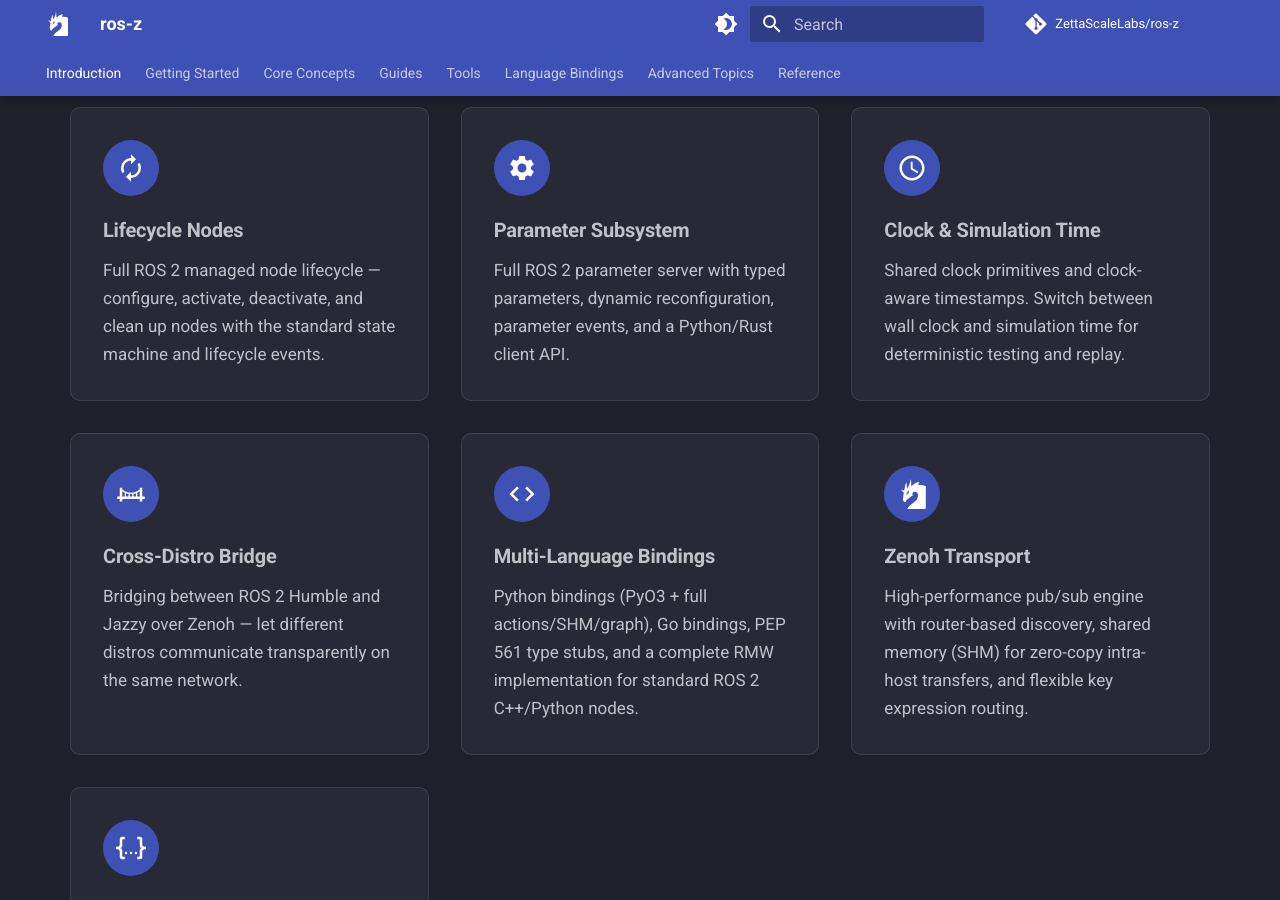
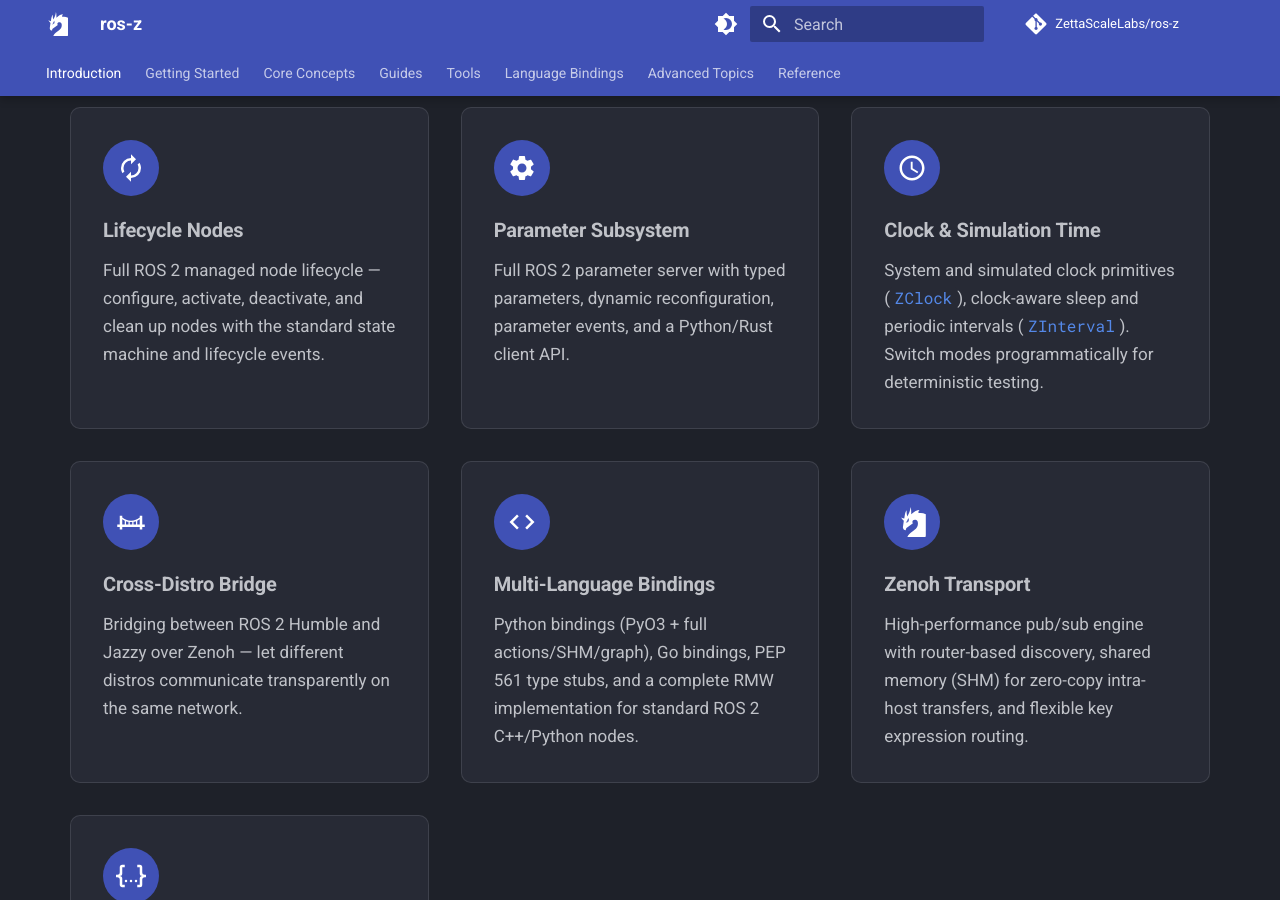
Before and after one commit to ZettaScaleLabs/ros-z, an MkDocs documentation site: the page built from docs/index.md, in a window 1280 px wide and 900 px high, scrolled down 1031 px. Built offline with MkDocs 1.6.1 and Material for MkDocs 9.7.7, drawn with Linux system fonts in a browser that asks for light colours; comment, search, counter and statistics services are not loaded.

Commit message:
fix(home): correct clock card description and link

```diff
--- a/docs/overrides/home.html
+++ b/docs/overrides/home.html
@@ -76,12 +76,12 @@
         <p>Full ROS 2 parameter server with typed parameters, dynamic reconfiguration, parameter events, and a Python/Rust client API.</p>
       </a>
 
-      <a class="mdx-feature" href="{{ 'core-concepts/pubsub/' | url }}">
+      <a class="mdx-feature" href="{{ 'reference/feature-comparison/' | url }}">
         <div class="mdx-feature__icon">
           <svg xmlns="http://www.w3.org/2000/svg" viewBox="0 0 24 24"><path d="M11.99 2C6.47 2 2 6.48 2 12s4.47 10 9.99 10C17.52 22 22 17.52 22 12S17.52 2 11.99 2zM12 20c-4.42 0-8-3.58-8-8s3.58-8 8-8 8 3.58 8 8-3.58 8-8 8zm.5-13H11v6l5.25 3.15.75-1.23-4.5-2.67V7z"/></svg>
         </div>
         <h2>Clock & Simulation Time</h2>
-        <p>Shared clock primitives and clock-aware timestamps. Switch between wall clock and simulation time for deterministic testing and replay.</p>
+        <p>System and simulated clock primitives (<code>ZClock</code>), clock-aware sleep and periodic intervals (<code>ZInterval</code>). Switch modes programmatically for deterministic testing.</p>
       </a>
 
       <a class="mdx-feature" href="{{ 'user-guide/bridge/' | url }}">
```
